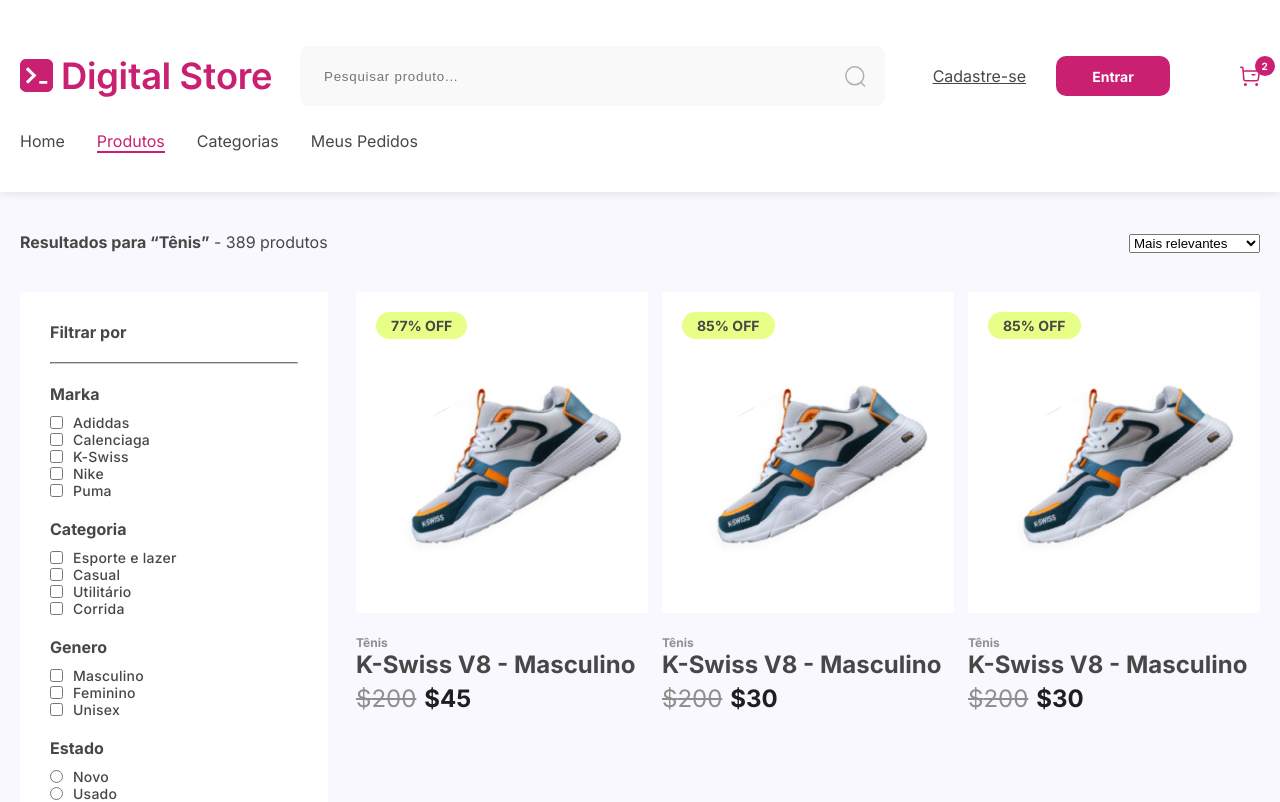
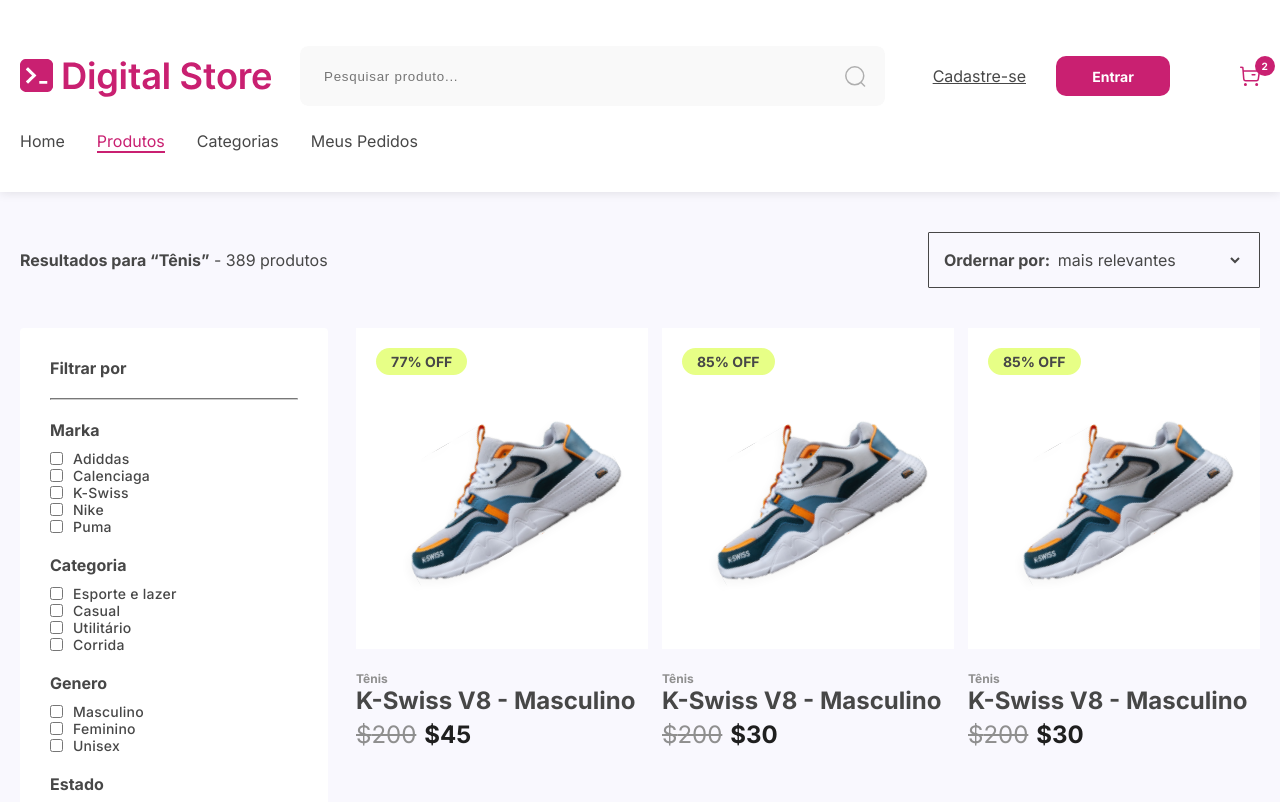
Before and after one commit to FaithfulBreeze/geracao-tech-ecommerce, a React (Vite) app: page /products in a window 1280 px wide. Shown: the top 802 px of the page. Built offline with nearby package versions, Linux system fonts and the light colour scheme.

Commit message:
Update ProductListingPage style

```diff
--- a/src/pages/ProductListingPage.jsx
+++ b/src/pages/ProductListingPage.jsx
@@ -13,13 +13,11 @@
                         <p><span className="bold">Resultados para “Tênis”</span> - 389 produtos</p>
                     </div>
                     <div id="order-by">
-                        <select id="selects" label="Ordenar por:">
-                            <optgroup>
-                                <option value="">Mais relevantes</option>
-                            </optgroup>
+                        <label htmlFor="order-by-select">Ordernar por: </label>
+                        <select name="order-by" id="order-by-select">
+                            <option value="mais-relevantes">mais relevantes</option>
                         </select>
-                  </div>
-
+                    </div>
                 </div>
                 <div id="parent-container">
                     <div id="filter-by">
@@ -191,7 +189,6 @@
 
                 </div>
             </StyledMainContent>
-
         </Layout>
     )
 }
@@ -200,13 +197,31 @@
     padding-top: 40px;
     color: #474747;
     font-family: "Inter", sans-serif;
+    & #order-by{
+        width: 332px;
+        padding: 16px 0 16px 15px;
+        border: 1px solid #474747;
+        border-radius: 1px;
+        color: #474747;
+        & label{
+            font-weight: 700;
+        }
+        & #order-by-select{
+            font-size: 16px;
+            color: #474747;
+            background-color: transparent;
+            font-family: inherit;
+            border: none;
+            width: 60%;
+        }
+    }
     & span.bold{
         font-weight: 700;
     }
     & #info-container{
         width: 1240px;
-        height: 60px;
         margin: auto;
+        margin-bottom: 40px;
         display: flex;
         justify-content: space-between;
         align-items: baseline;
```
